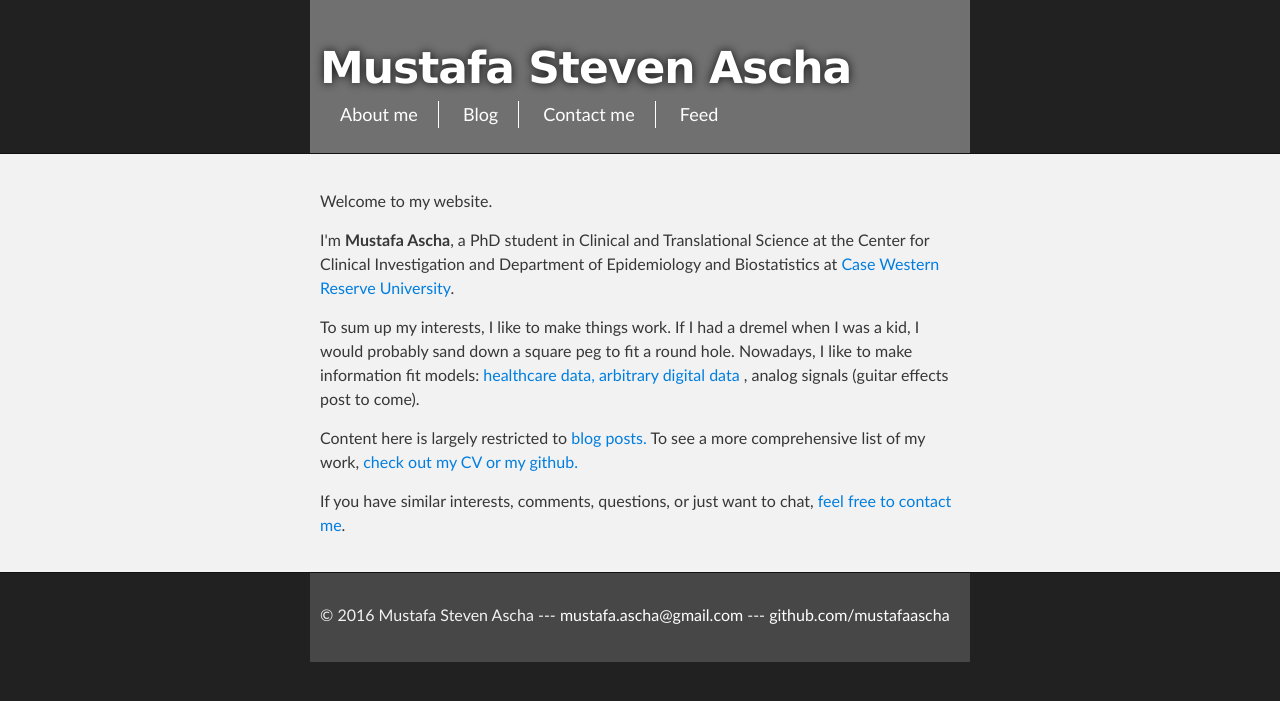
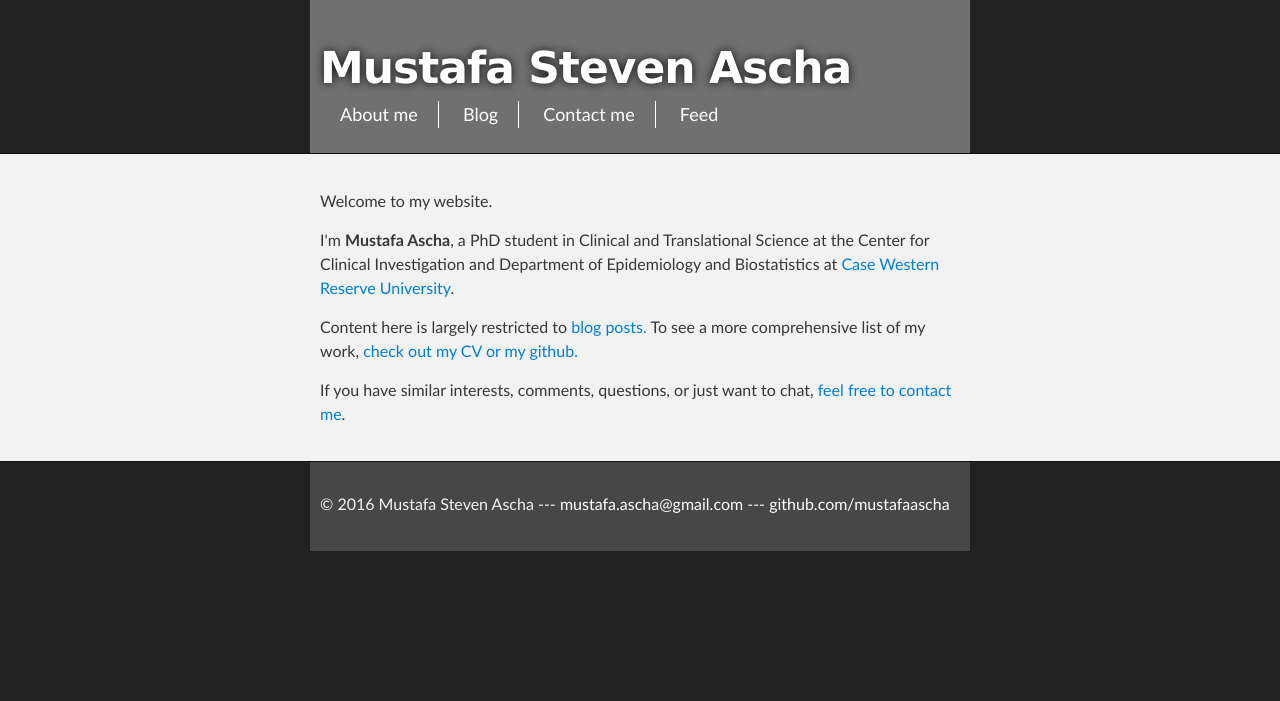
Before and after one commit to mustafaascha/mustafaascha.github.io, a Jekyll site: the page built from index.html, in a window 1280 px wide. Shown: the top 701 px of the page. Built offline with Jekyll 4.4.1, drawn with Linux system fonts in a browser that asks for light colours.

Commit message:
Update index.html

```diff
--- a/index.html
+++ b/index.html
@@ -7,8 +7,6 @@ title: Mustafa Steven Ascha
 
 <p> I'm <strong>Mustafa Ascha</strong>, a PhD student in Clinical and Translational Science at the Center for Clinical Investigation and Department of Epidemiology and Biostatistics at <a href="http://www.case.edu/" target="_blank">Case Western Reserve University</a>.</p>
 
-<p> To sum up my interests, I like to make things work. If I had a dremel when I was a kid, I would probably sand down a square peg to fit a round hole. Nowadays, I like to make information fit models: <a href="http://mustafa.fyi/blog/2016/09/05/Claims_Sequences" target="_blank"> healthcare data, <a href="http://mustafa.fyi/blog/2016/08/21/CustomQisan" target="_blank"> arbitrary digital data </a>, analog signals (guitar effects post to come).</p>
-
 <p> Content here is largely restricted to <a href="http://mustafa.fyi/blog", target = "_blank"> blog posts. </a> To see a more comprehensive list of my work, <a href="http://mustafa.fyi/assets/Ascha_CV.pdf", target = "_blank"> check out my CV</a> <a href="http://github.com/mustafaascha", target="_blank"> or my github.</a> </p>
 
 <p>If you have similar interests, comments, questions, or just want to chat, <a href="mailto:mustafa.ascha@gmail.com", target = "_blank"> feel free to contact me</a>.</p>
```
